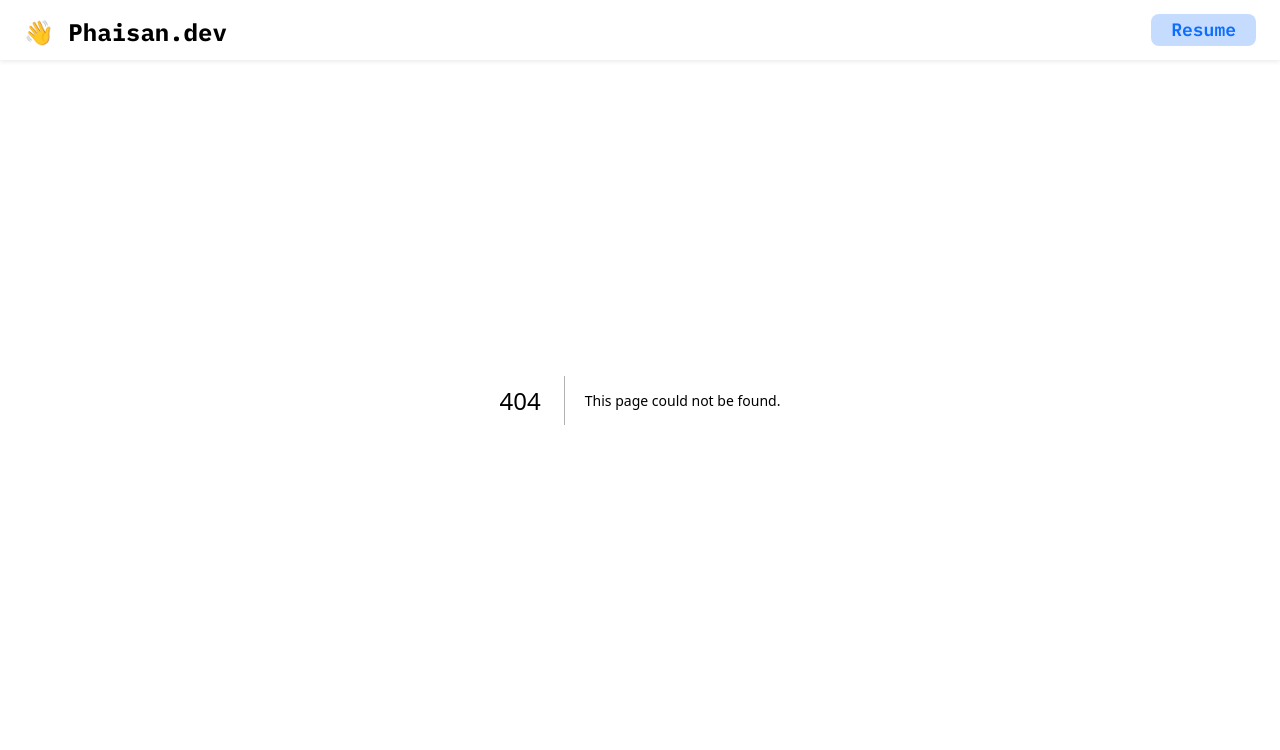
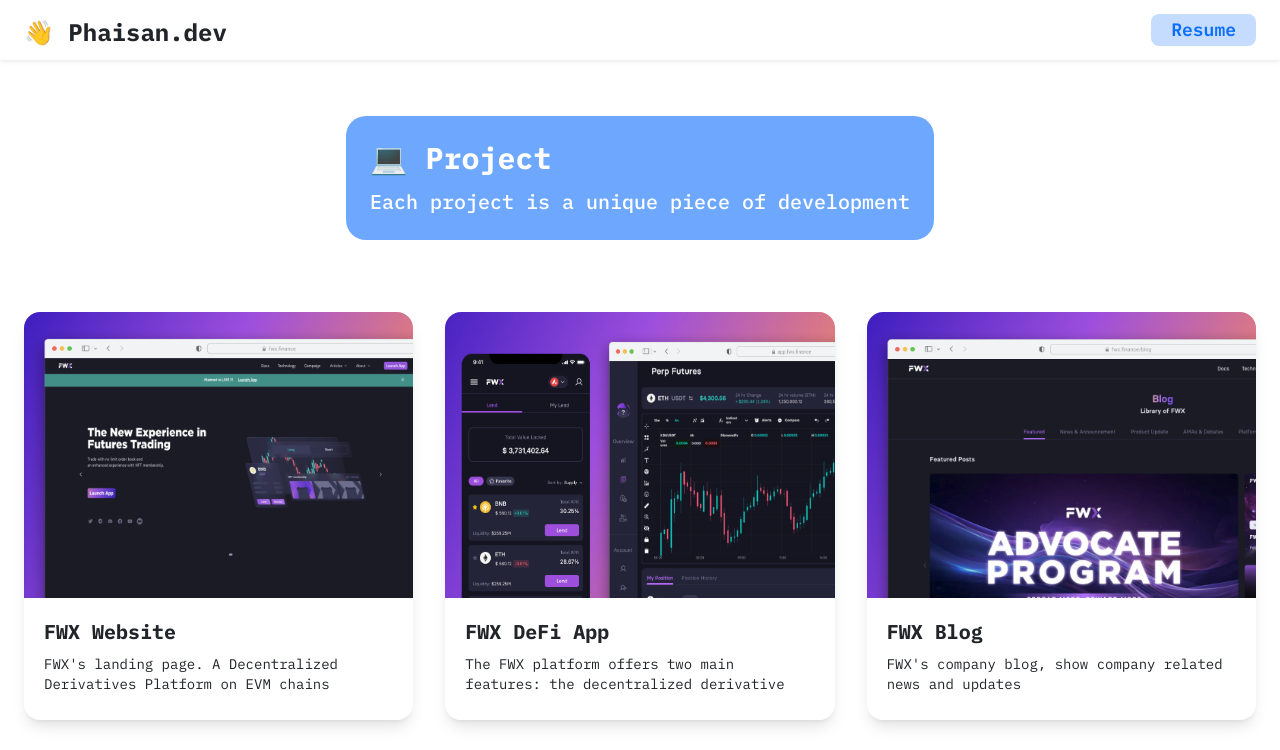
Before and after one commit to pha1san/phaisan.dev, a Next.js app: page /projects in a window 1280 px wide. Before the commit this address had no page. Shown: the top 750 px of the page. Built offline with nearby package versions, Linux system fonts and the light colour scheme; some icons are missing.

Commit message:
✨ add  project page

```diff
--- /dev/null
+++ b/app/projects/page.tsx
@@ -0,0 +1,34 @@
+import Link from "next/link";
+
+import HeaderBox from "@/components/HeaderBox";
+import { PROJECTS } from "@/constants/projects";
+
+export default function Project() {
+  return (
+    <main className="relative mt-[60px] p-6 ">
+      <HeaderBox
+        title={<h1 className="mb-3 text-3xl font-bold">💻 Project</h1>}
+        desc={"Each project is a unique piece of development"}
+        className="mx-auto my-8 w-fit"
+      />
+      <div className="grid  grid-cols-1 gap-8 py-10 sm:grid-cols-2 lg:grid-cols-3">
+        {PROJECTS.map((project, index) => (
+          <div
+            key={index}
+            className="rounded-2xl shadow-lg"
+
+            // className="relative h-[380px] w-[520px] max-w-[calc(100%_-_48px)] rounded-lg bg-red-600"
+          >
+            <Link href={project.link} target="_blank" rel="noreferrer">
+              <img src={project.img} alt="" className="h-[70%] w-full rounded-t-2xl" />
+            </Link>
+            <div className="h-[30%] overflow-hidden rounded-b-2xl  p-5 ">
+              <h3 className="mb-2 text-xl font-bold">{project.title}</h3>
+              <p className="h-[2lh] overflow-hidden text-ellipsis text-sm">{project.desc}</p>
+            </div>
+          </div>
+        ))}
+      </div>
+    </main>
+  );
+}
--- a/components/HeaderBox.tsx
+++ b/components/HeaderBox.tsx
@@ -2,15 +2,15 @@
 
 import clsx from "clsx";
 
-interface ITHeaderBox extends HTMLProps<HTMLDivElement> {
-  title: string;
+interface ITHeaderBox extends Omit<HTMLProps<HTMLDivElement>, "title"> {
+  title: string | ReactNode;
   desc?: ReactNode;
 }
 
 const HeaderBox: FC<ITHeaderBox> = ({ title, desc, className, ...props }) => {
   return (
     <div className={clsx(className, "rounded-[20px] bg-blue-300 p-6 text-white")} {...props}>
-      <h2 className="mb-3 text-xl font-semibold md:text-2xl">{title}</h2>
+      {typeof title === "string" ? <h2 className="mb-3 text-xl font-semibold md:text-2xl">{title}</h2> : title}
       {desc && <p className="text-left text-base font-medium md:text-xl">{desc}</p>}{" "}
     </div>
   );
--- a/components/ProjectCarosel.tsx
+++ b/components/ProjectCarosel.tsx
@@ -2,10 +2,11 @@
 
 import React, { FC } from "react";
 
+import Link from "next/link";
 import { Autoplay, Navigation, Pagination } from "swiper/modules";
 import { Swiper, SwiperSlide } from "swiper/react";
 
-import { PROJECT } from "@/constants/project";
+import { PROJECTS } from "@/constants/projects";
 import EffectCarousel from "helper/effectCarousel";
 
 import "swiper/scss";
@@ -14,7 +15,6 @@
 import "swiper/scss/navigation";
 
 import "@/styles/carosel.scss";
-import Link from "next/link";
 
 const ProjectCarosel: FC = () => {
   return (
@@ -34,18 +34,18 @@
         //   delay: 3000,
         // }}
       >
-        {PROJECT.map(({ title, img, desc, link }, index) => (
+        {PROJECTS.map((project, index) => (
           <SwiperSlide
             key={index}
 
             // className="relative h-[380px] w-[520px] max-w-[calc(100%_-_48px)] rounded-lg bg-red-600"
           >
-            <Link href={link} target="_blank" rel="noreferrer">
-              <img src={img} alt="" className="h-[70%] w-full rounded-t-lg sm:h-4/5" />
+            <Link href={project.link} target="_blank" rel="noreferrer">
+              <img src={project.img} alt="" className="h-[70%] w-full rounded-t-lg sm:h-4/5" />
             </Link>
             <div className="h-[30%] overflow-hidden rounded-b-lg px-5 py-2 sm:h-1/5">
-              <h3 className="text-lg font-bold">{title}</h3>
-              <p className="h-[2lh] overflow-hidden text-ellipsis text-sm">{desc}</p>
+              <h3 className="text-lg font-bold">{project.title}</h3>
+              <p className="h-[2lh] overflow-hidden text-ellipsis text-sm">{project.desc}</p>
             </div>
           </SwiperSlide>
         ))}
--- a/constants/project.ts
+++ b/constants/projects.ts
@@ -1,4 +1,4 @@
-export const PROJECT = [
+export const PROJECTS = [
   {
     img: "/assets/projects/fwx.png",
     title: "FWX Website",
--- a/features/Project.tsx
+++ b/features/Project.tsx
@@ -1,6 +1,7 @@
 import HeaderBox from "@/components/HeaderBox";
 import ProjectCarosel from "@/components/ProjectCarosel";
 import SectionContainer from "@/components/SectionContainer";
+import Link from "next/link";
 
 const Project = () => {
   return (
@@ -10,6 +11,11 @@
         <HeaderBox title={"💻 Project"} desc={"Each project is a unique piece of development"} className="mr-auto" />
       </div>
       <ProjectCarosel />
+      <div className="w-full text-center mt-10">
+        <Link href={"/projects"} className="text-blue-700 underline font-medium text-sm">
+          See all projects
+        </Link>
+      </div>
     </SectionContainer>
   );
 };
--- a/styles/carosel.scss
+++ b/styles/carosel.scss
@@ -8,7 +8,7 @@
   .swiper-slide {
     width: 512px;
     height: 424px;
-    @apply rounded-lg shadow-lg bg-gray-100;
+    @apply rounded-lg shadow-lg bg-gray-50;
     max-width: calc(100% - 96px);
     @media (max-width: 640px) {
       height: 324px;
```
